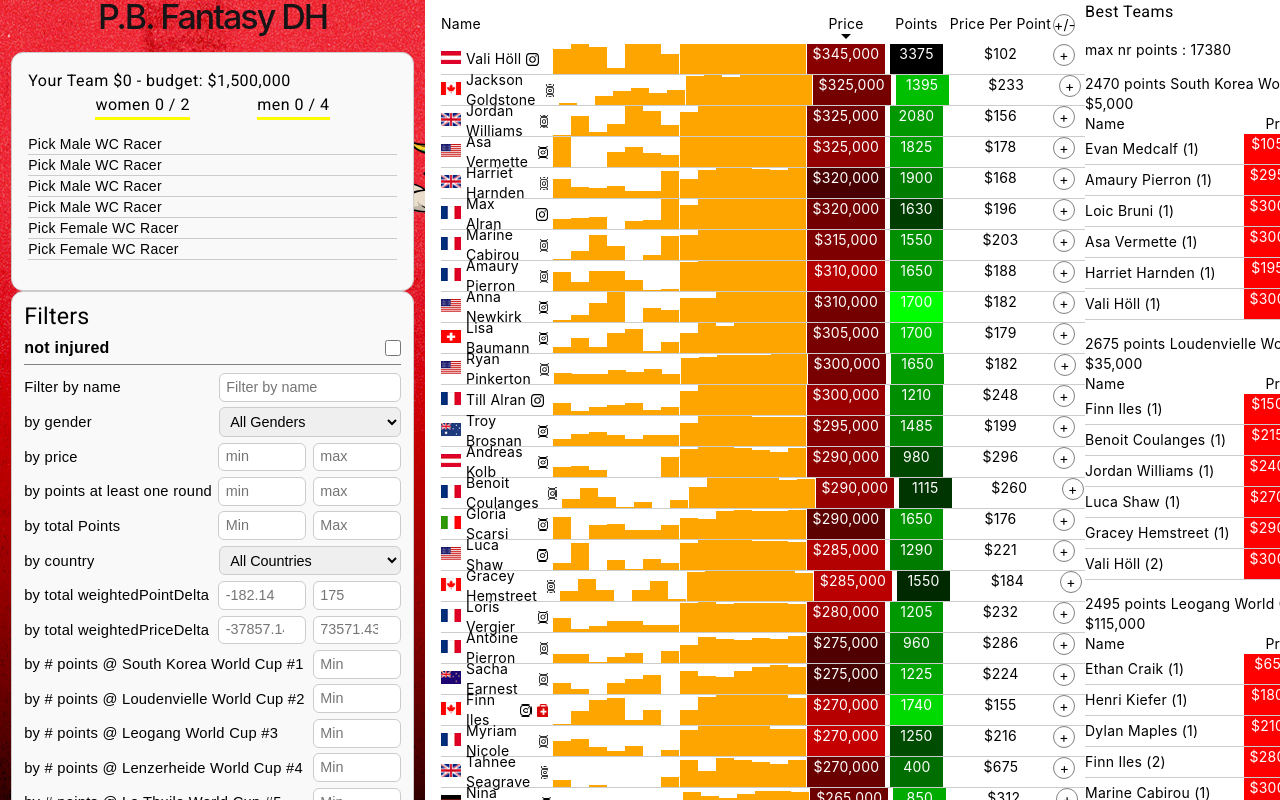
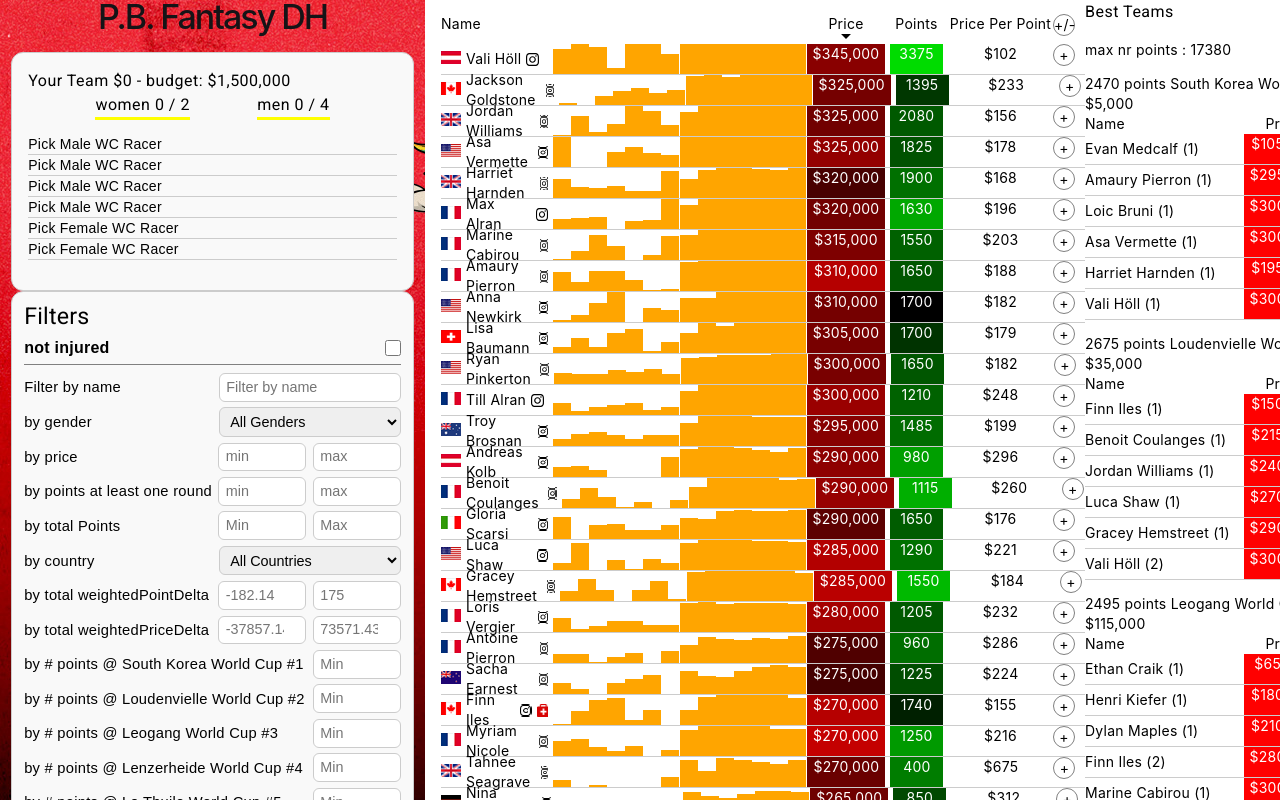
Before and after one commit to paultrial/fantasy, an Angular app: page / in a window 1280 px wide. Shown: the top 800 px of the page. Built offline with nearby package versions, Linux system fonts and the light colour scheme.

Commit message:
input steps

```diff
--- a/src/app/fantasy.component.html
+++ b/src/app/fantasy.component.html
@@ -160,9 +160,9 @@
 
           <div class="filter-row min-max">
             <label>by total weightedPointDelta</label>
-            <input type="number" min="{{minweightedPointDelta}}" step="0.1" placeholder="{{minweightedPointDelta}}"
+            <input type="number" min="{{minweightedPointDelta}}" step="5" placeholder="{{minweightedPointDelta}}"
               [(ngModel)]="weightedPointDeltaFilter.min" (input)="applyFilters()" />
-            <input type="number" max="{{maxweightedPointDelta}}" step="0.1" placeholder="{{maxweightedPointDelta}}"
+            <input type="number" max="{{maxweightedPointDelta}}" step="5" placeholder="{{maxweightedPointDelta}}"
               [(ngModel)]="weightedPointDeltaFilter.max" (input)="applyFilters()" />
           </div>
 
--- a/src/app/fantasy.component.ts
+++ b/src/app/fantasy.component.ts
@@ -451,7 +451,7 @@ export class FantasyComponent implements OnInit {
   valueTogreenBlackColor(value: number): string {
     const clamped = Math.max(this.minweightedPointDelta, Math.min(value, this.maxweightedPointDelta));
     const normalized = (clamped - this.minweightedPointDelta) / (this.maxweightedPointDelta - this.minweightedPointDelta);
-    const green = Math.round(255 * normalized);
+    const green = Math.round(220 * (1 - normalized));
     return `rgb(0, ${green}, 0)`;
   };
 
```
